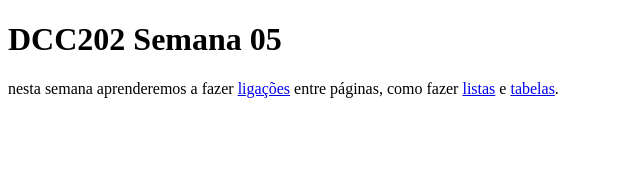
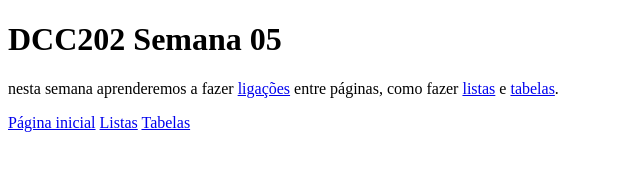
Before and after one commit to ufjf-dcc202/ufjf-dcc202-2025-1-a-atv03-Samirjc, a plain HTML site: page index.html in a window 1280 px wide. Shown: the whole page, without its empty margins (0-640 px from the left). Drawn offline with Linux system fonts and the light colour scheme.

Commit message:
adiciona navegação nos documentos

```diff
--- a/index.html
+++ b/index.html
@@ -6,7 +6,16 @@
     <title>DCC202 Semana 05</title>
 </head>
 <body>
-    <h1>DCC202 Semana 05</h1>
-    <p>nesta semana aprenderemos a fazer <a href="ligacoes.html">ligações</a> entre páginas, como fazer <a href="listas.html">listas</a> e <a href="tabelas.html">tabelas</a>.</p>
+    <main>
+        <h1>DCC202 Semana 05</h1>
+        <p>nesta semana aprenderemos a fazer <a href="ligacoes.html">ligações</a> entre páginas, como fazer <a href="listas.html">listas</a> e <a href="tabelas.html">tabelas</a>.</p>
+    </main>
+    <aside>
+        <nav>
+            <a href="index.html">Página inicial</a>
+            <a href="listas.html">Listas</a>
+            <a href="tabelas.html">Tabelas</a>
+        </nav>
+    </aside>
 </body>
 </html>
```
Also changed, not shown: listas.html (+9 -0 lines).
